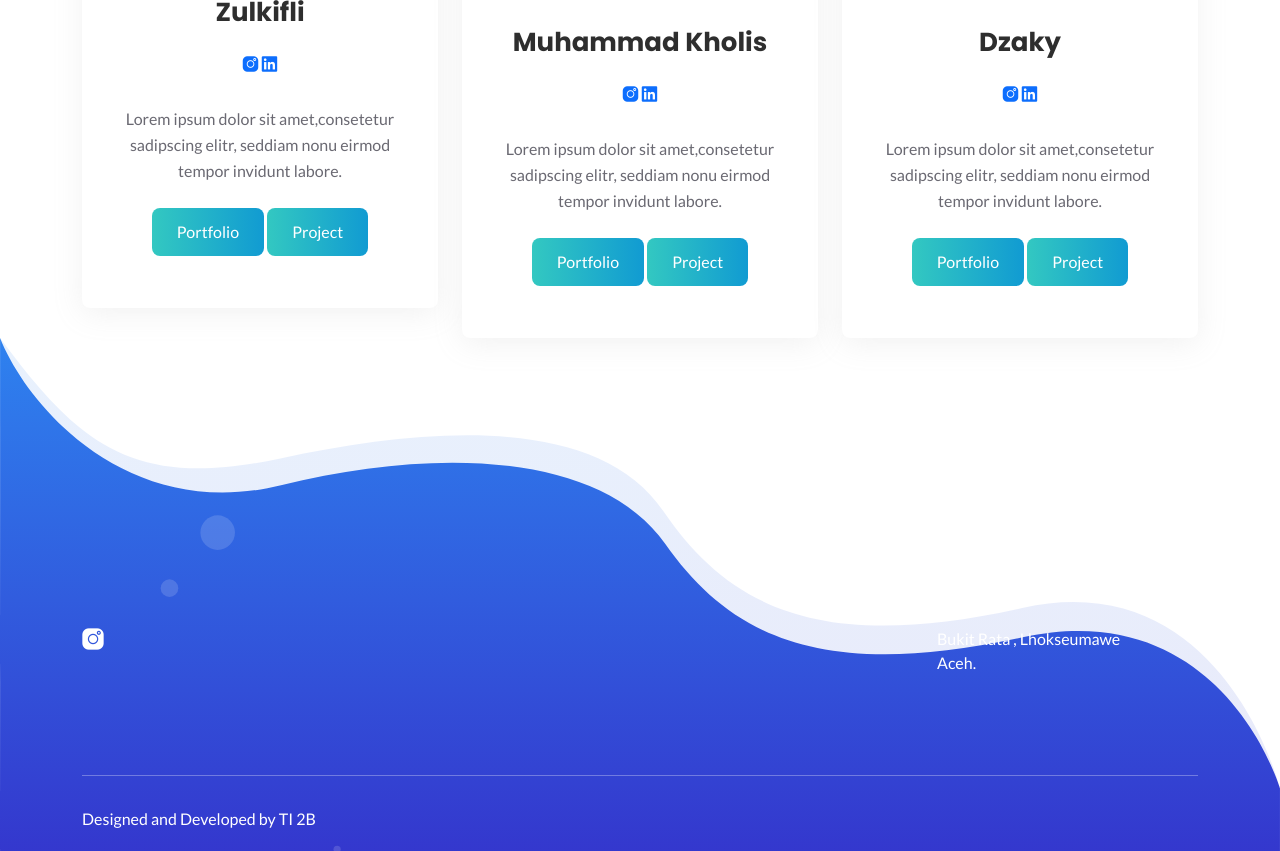
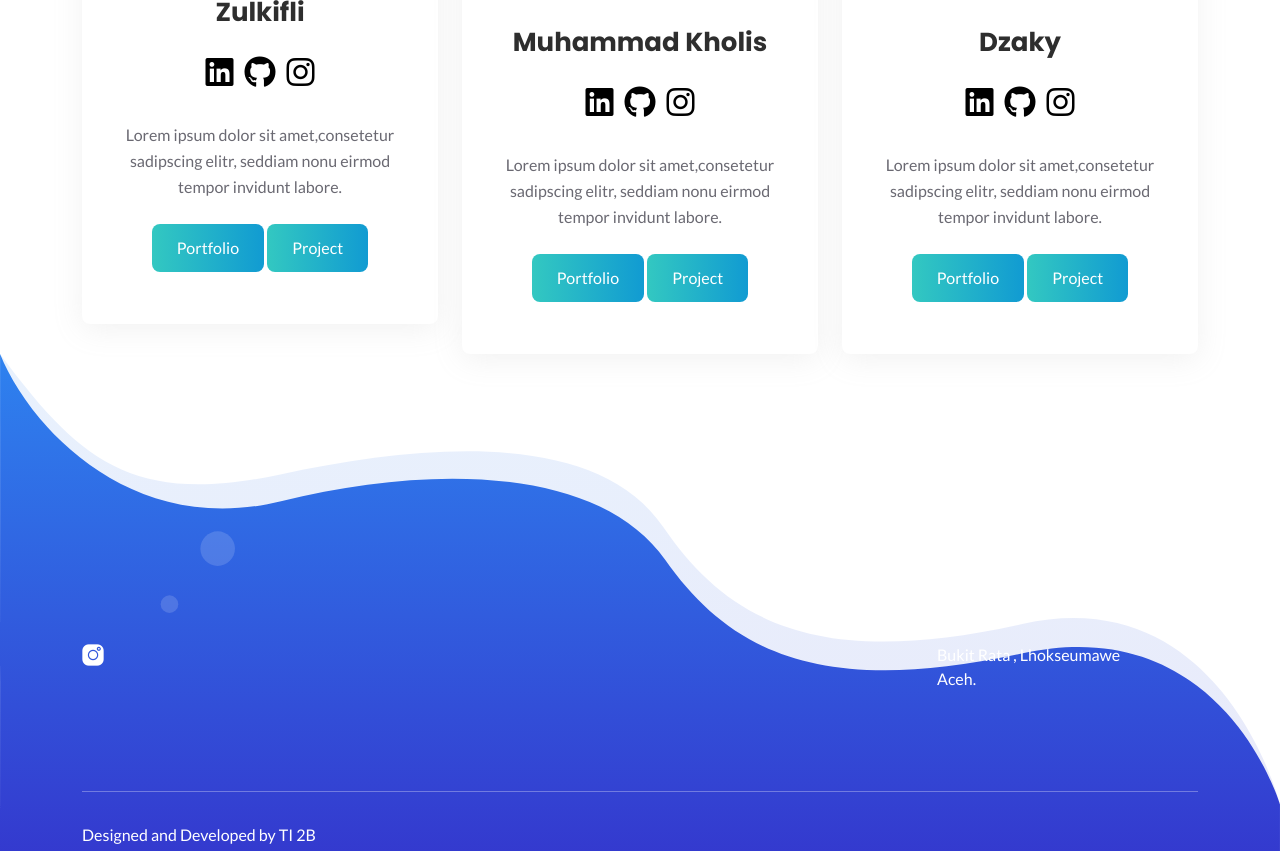
Before and after one commit to Zulkifli1409/2bpnl, a plain HTML site: page index.html in a window 1280 px wide. Shown: the part 1352-2203 px from the top of the page. Drawn offline with Linux system fonts and the light colour scheme.

Commit message:
Update Icon

```diff
--- a/index.html
+++ b/index.html
@@ -15,6 +15,9 @@
       href="assets/images/favicon.png"
       type="image/png"
     />
+
+    <link rel="stylesheet" href="https://cdnjs.cloudflare.com/ajax/libs/font-awesome/6.0.0-beta3/css/all.min.css">
+
 
     <!--====== CSS Files LinkUp ======-->
     <link rel="stylesheet" href="assets/css/animate.css" />
@@ -213,12 +216,15 @@
                 </h4>
                 <br>
                 <!-- MEDSOS -->
-               <div class="col-12">
+                <div class="social-icons">
                   <a href="#" target="_blank">
-                  <i class="lni lni-instagram-filled"> </i>
+                      <i class="fab fa-linkedin fa-2x m-1 " style="color:black;"></i>
                   </a>
                   <a href="#" target="_blank">
-                  <i class="lni lni-linkedin-original"> </i>
+                      <i class="fab fa-github fa-2x m-1 " style="color:black;"></i>
+                  </a>
+                  <a href="#" target="_blank">
+                      <i class="fab fa-instagram fa-2x m-1 " style="color:black;"></i>
                   </a>
                 </div>
                 <!-- MEDSOS -->
@@ -251,12 +257,15 @@
                 </h4>
                 <br>
                 <!-- MEDSOS -->
-               <div class="col-12">
-                <a href="#" target="_blank">
-                  <i class="lni lni-instagram-filled"> </i>
+                <div class="social-icons">
+                  <a href="https://www.linkedin.com/in/muhammad-kholis-51ba57195/" target="_blank">
+                      <i class="fab fa-linkedin fa-2x m-1 " style="color:black;"></i>
                   </a>
-                <a href="#" target="_blank">
-                  <i class="lni lni-linkedin-original"> </i>
+                  <a href="https://github.com/TissuGalon" target="_blank">
+                      <i class="fab fa-github fa-2x m-1 " style="color:black;"></i>
+                  </a>
+                  <a href="https://www.instagram.com/its.przvl._" target="_blank">
+                      <i class="fab fa-instagram fa-2x m-1 " style="color:black;"></i>
                   </a>
                 </div>
                 <!-- MEDSOS -->
@@ -289,12 +298,15 @@
                 </h4>
                 <br>
                 <!-- MEDSOS -->
-               <div class="col-12">
+                <div class="social-icons">
                   <a href="#" target="_blank">
-                  <i class="lni lni-instagram-filled"> </i>
+                      <i class="fab fa-linkedin fa-2x m-1 " style="color:black;"></i>
                   </a>
                   <a href="#" target="_blank">
-                  <i class="lni lni-linkedin-original"> </i>
+                      <i class="fab fa-github fa-2x m-1 " style="color:black;"></i>
+                  </a>
+                  <a href="#" target="_blank">
+                      <i class="fab fa-instagram fa-2x m-1 " style="color:black;"></i>
                   </a>
                 </div>
                 <!-- MEDSOS -->
```
Lines whose indentation alone changed are shown as unchanged.
